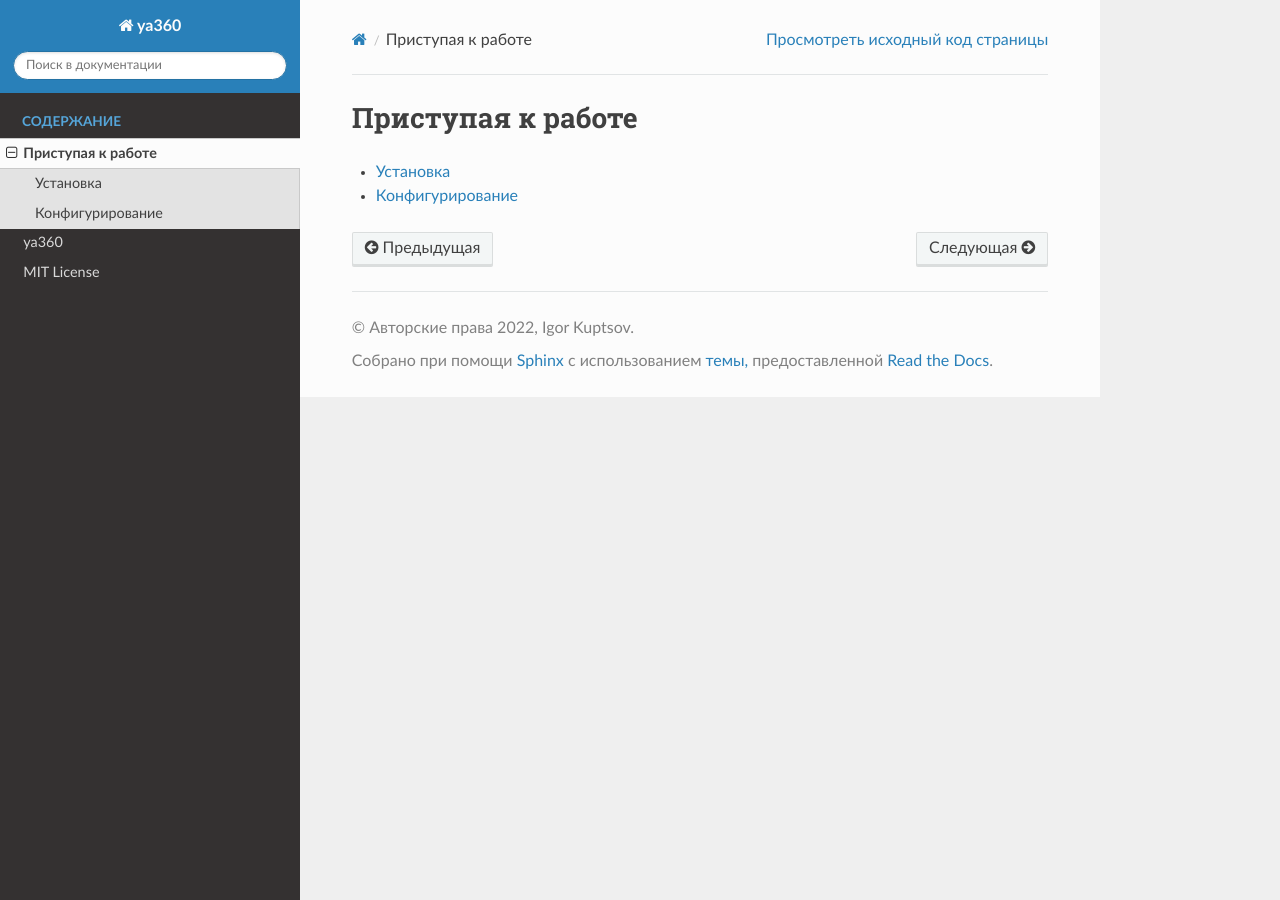
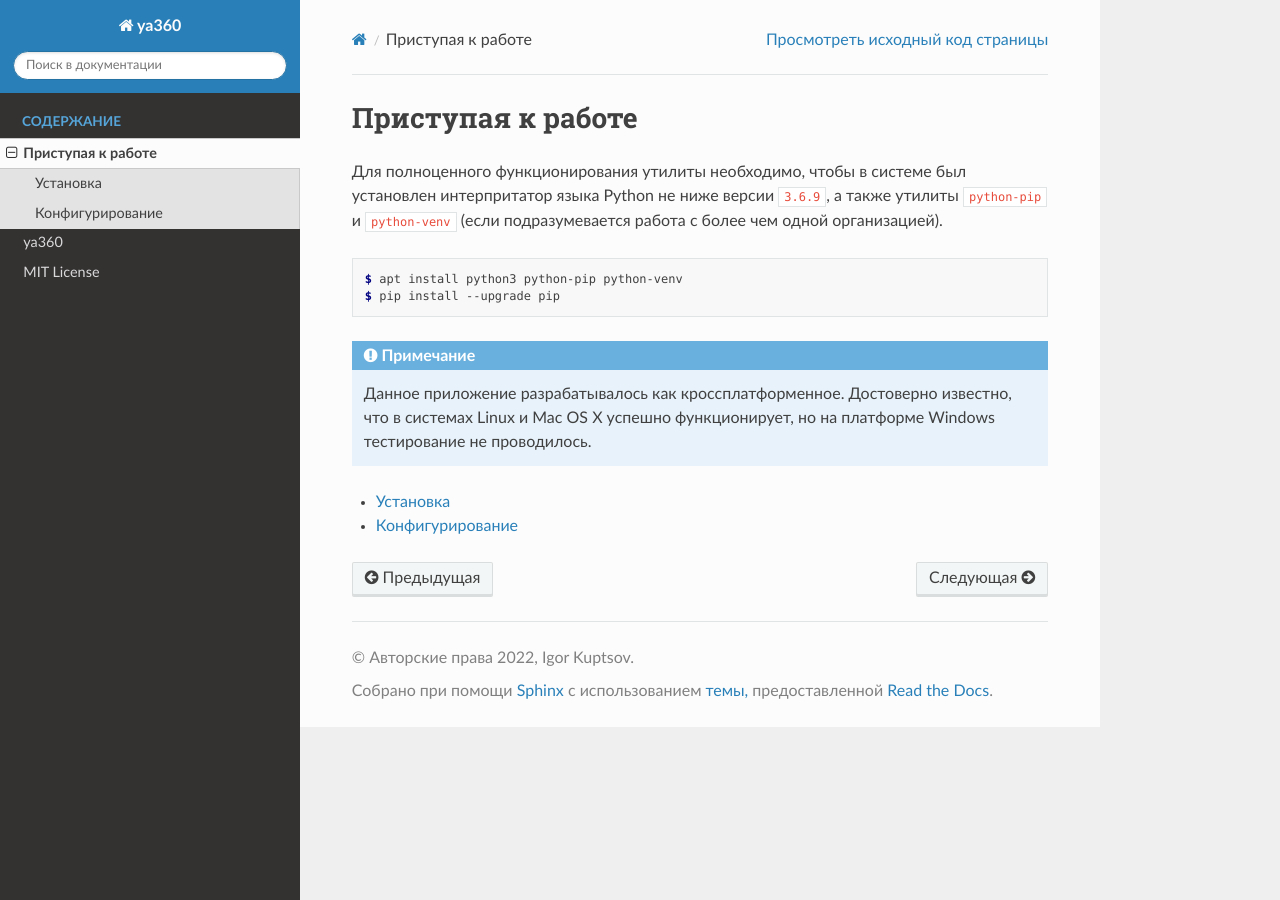
Before and after one commit to imercury13/ya360, a Sphinx documentation site: the page built from docs/source/befo.rst, in a window 1280 px wide. Built offline with Sphinx 7.4.7 and the Read the Docs theme 2.0.0, drawn with Linux system fonts in a browser that asks for light colours.

Commit message:
docs: Приступая к работе

```diff
--- a/docs/source/befo.rst
+++ b/docs/source/befo.rst
@@ -1,5 +1,21 @@
 Приступая к работе
 ------------------
+
+Для полноценного функционирования утилиты необходимо, чтобы в системе был установлен интерпритатор языка Python
+не ниже версии ``3.6.9``, а также утилиты ``python-pip`` и ``python-venv``
+(если подразумевается работа с более чем одной организацией).
+
+.. code-block:: console
+
+    $ apt install python3 python-pip python-venv
+    $ pip install --upgrade pip
+
+.. note::
+
+    Данное приложение разрабатывалось как кроссплатформенное.
+    Достоверно известно, что в системах Linux и Mac OS X успешно функционирует,
+    но на платформе Windows тестирование не проводилось.
+
 .. toctree::
 
     usage
```
